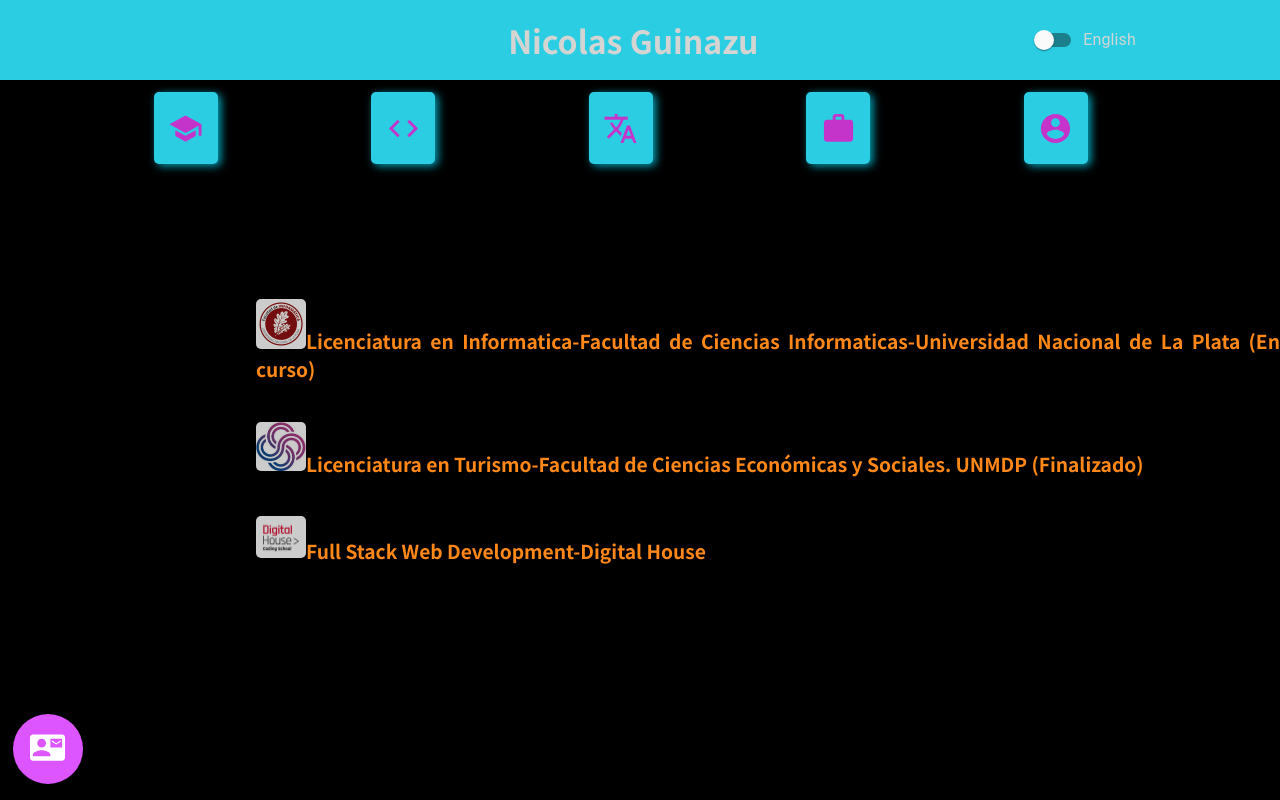
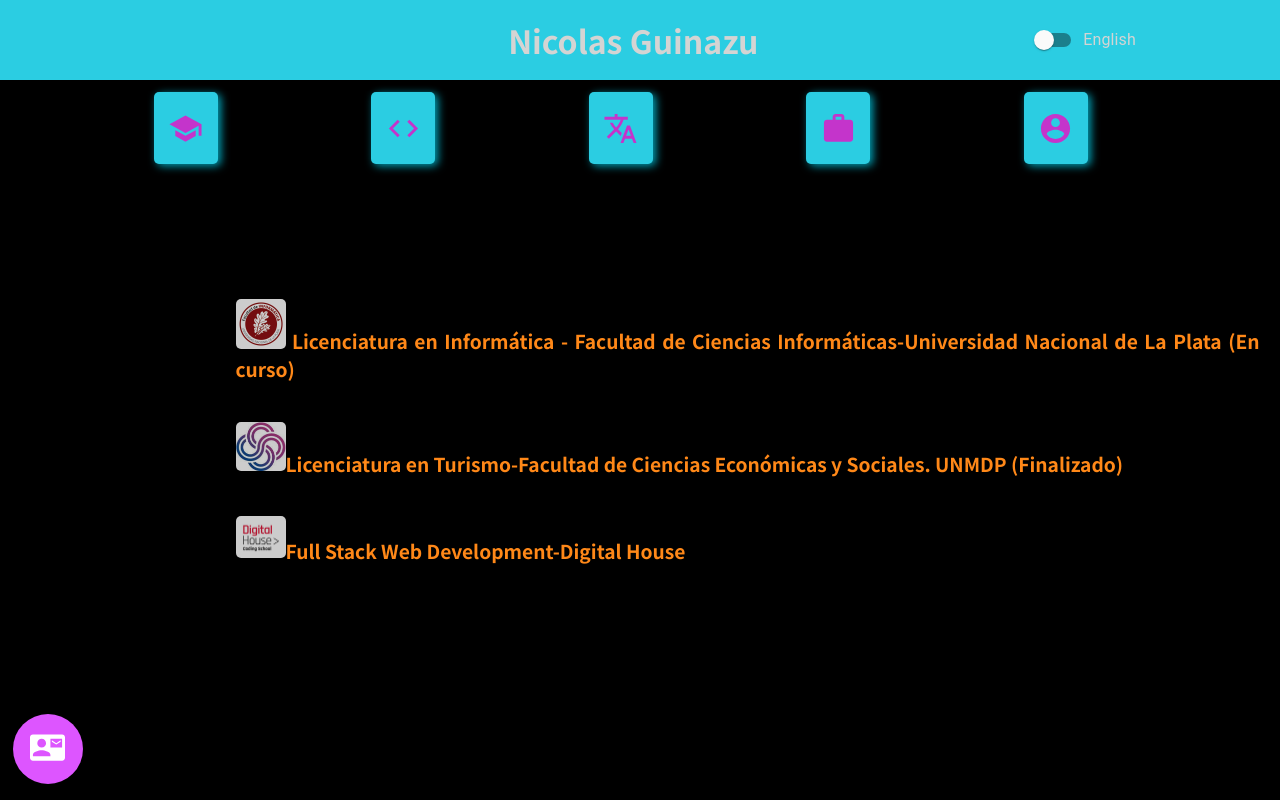
Before and after one commit to nicolasGuinazu/personal-website, a React (Create React App) app: page / in a window 1280 px wide. Both pictures are taken after a click on the icon 185 px from the left and 128 px from the top of the page. Built offline with nearby package versions, Linux system fonts and the light colour scheme.

Commit message:
spell check data

```diff
--- a/src/components/SubCards/Bio.js
+++ b/src/components/SubCards/Bio.js
@@ -9,9 +9,9 @@ const Bio = (props) => {
    <img src={portrait}/>
     <div className={classes.texto}>
     <h1>Hola soy Nicolas!</h1>
-    <p>Desde el 2019 inicie mi camino en el apasionante mundo de la informatica y el desarrollo web</p>
-    <p> Soy Licenciado en turismo y actualmente estudio informatica en la Universisad Nacional de La Plata</p>
-    <p>El compromiso y la dedicacion son las bases que definen mi desempeno profesional </p>
+    <p>Desde el 2019 inicie mi camino en el apasionante mundo de la Informatica y el desarrollo web</p>
+    <p> Soy Licenciado en turismo y actualmente estudio el titulo Licenciatura en informática en la Universidad Nacional de La Plata</p>
+    <p>El compromiso y la dedicación son las bases que definen mi desempeño profesional</p>
 
     </div>
     </>)
@@ -21,7 +21,7 @@ const Bio = (props) => {
        <h1>Hi I'm Nicolas!</h1>
        <p>Since 2019 I'm learning web development</p>
        <p>I have a bachelor degree in Toursim and I'm currently studying computer science</p>
-       <p>I define myself as a hard-working and commited individual </p>
+       <p>I define myself as a hard-working and committed individual </p>
 
        </div>
        </>)
--- a/src/components/SubCards/Education.js
+++ b/src/components/SubCards/Education.js
@@ -6,7 +6,7 @@ import { useContext } from 'react';
 import Contexto from '../store/contexto';
 const Education = (props) => {
   const ctx = useContext(Contexto)
-  const spanish = (<><p><img src={fi} />Licenciatura en Informatica-Facultad de Ciencias Informaticas-Universidad Nacional de La Plata (En curso)</p>
+  const spanish = (<><p><img src={fi} /> Licenciatura en Informática - Facultad de Ciencias Informáticas-Universidad Nacional de La Plata (En curso)</p>
     <p><img src={fceys} />Licenciatura en Turismo-Facultad de Ciencias Económicas y Sociales. UNMDP (Finalizado)</p>
     <p><img src={dh} />Full Stack Web Development-Digital House</p></>)
   const english = (<><p><img src={fi} />Bachelor in Computer science-National University of La Plata (currently studying)</p>
--- a/src/components/SubCards/Education.module.css
+++ b/src/components/SubCards/Education.module.css
@@ -10,7 +10,7 @@ p img{
 .edu{
   width: 100%;
   height: 90%;
-  margin-left: 10%;
+  margin-left: 8%;
   flex-wrap: wrap;
   background-color: #0000;
   display: flex;
--- a/src/components/SubCards/Exper.js
+++ b/src/components/SubCards/Exper.js
@@ -8,7 +8,7 @@ const Exper = (props) => {
     y Sociales. Universidad Nacional
     de Mar del Plata</p>
   <p>(2018 -2019) INFORMANTE TURISTICO.
-    Ente Muinicipal de Turismo Mar del Plata</p>
+    Ente Municipal de Turismo Mar del Plata</p>
   <p>(2013 -2019) SECRETARIA Y ACREDITACIONES.
     G2 Consultora MCI Argentina</p>
   <q> XV World Congress of Comparative Education Society</q>
--- a/src/components/SubCards/Languages.js
+++ b/src/components/SubCards/Languages.js
@@ -7,7 +7,7 @@ const Languages= (props) => {
   return (
           <div className={classes.languages} >
               <div>
-              Espanol <StarIcon/><StarIcon/><StarIcon/><StarIcon/><StarIcon/>
+              Español <StarIcon/><StarIcon/><StarIcon/><StarIcon/><StarIcon/>
               </div>
               <div>
               English  <StarIcon/><StarIcon/><StarIcon/><StarIcon/><StarOutlineIcon/>
```
